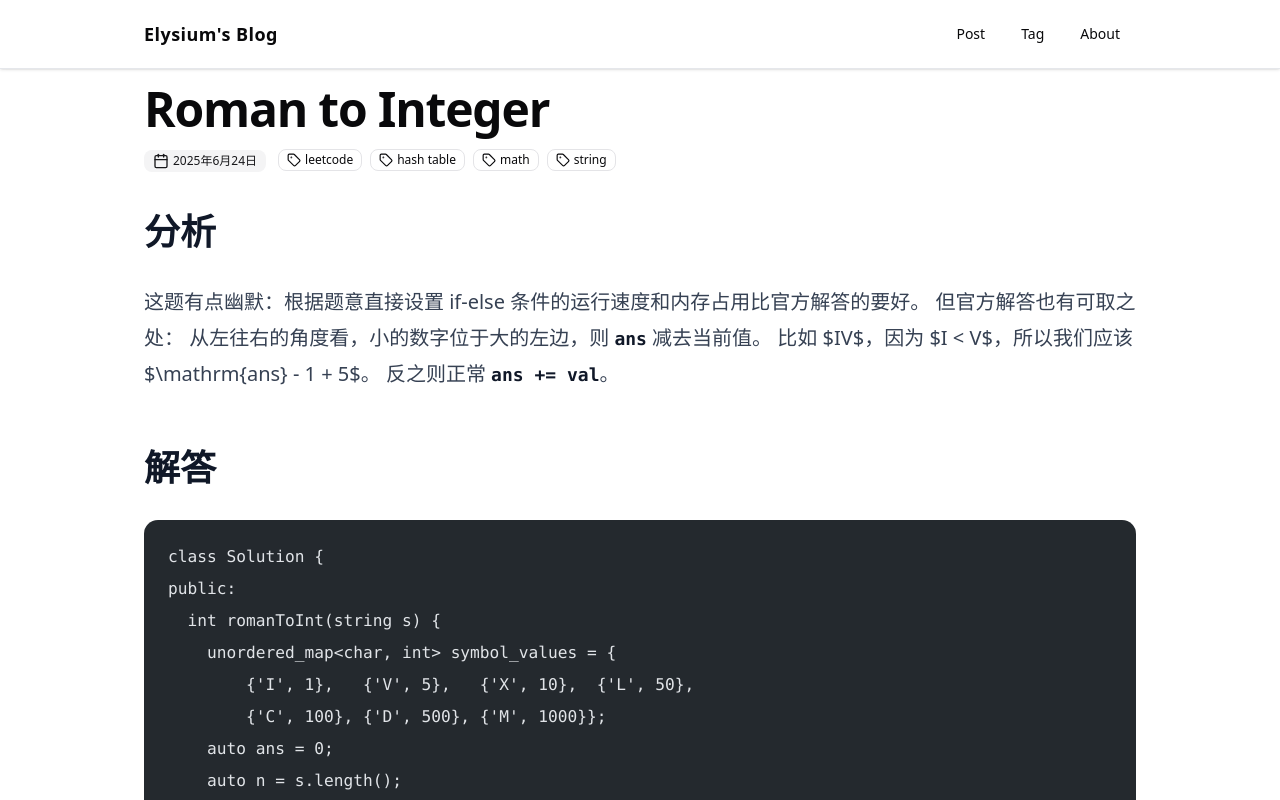
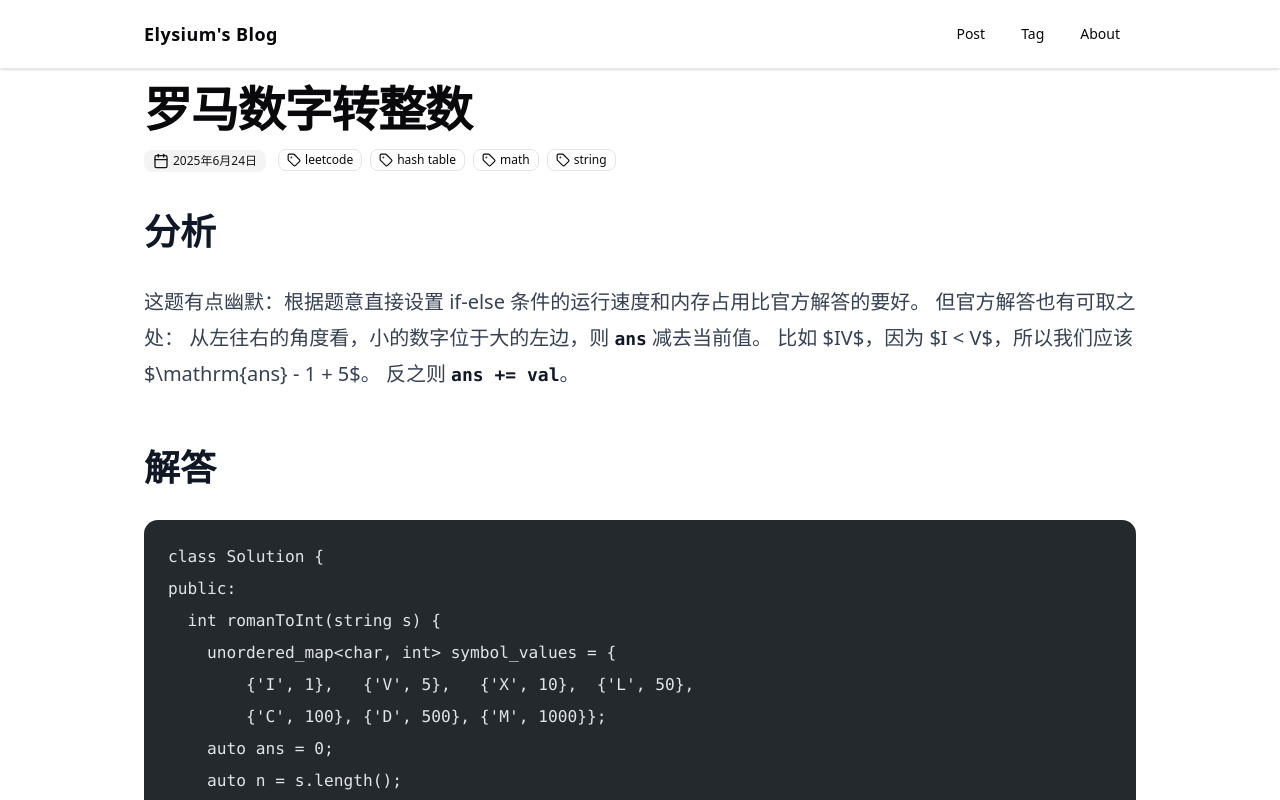
Before and after one commit to elysium2020/elysium2020.github.io, an Astro site: page /posts/roman_to_integer in a window 1280 px wide. Shown: the top 800 px of the page. Built offline with nearby package versions, Linux system fonts and the light colour scheme; Astro itself is replaced by a stand-in of ours; some packages are replaced by stand-ins of ours; code samples lack their colours.

Commit message:
fix(post): fix text

```diff
--- a/src/content/posts/roman_to_integer.md
+++ b/src/content/posts/roman_to_integer.md
@@ -1,5 +1,5 @@
 ---
-title: 'Roman to Integer'
+title: '罗马数字转整数'
 pubDate: 2025-06-24
 description: 'LeetCode 13 题解析'
 tags: ['leetcode', 'hash table', 'math', 'string']
@@ -11,7 +11,7 @@ tags: ['leetcode', 'hash table', 'math', 'string']
 但官方解答也有可取之处：
 从左往右的角度看，小的数字位于大的左边，则 `ans` 减去当前值。
 比如 $IV$，因为 $I < V$，所以我们应该 $\mathrm{ans} - 1 + 5$。
-反之则正常 `ans += val`。
+反之则 `ans += val`。
 
 ## 解答
 
```
